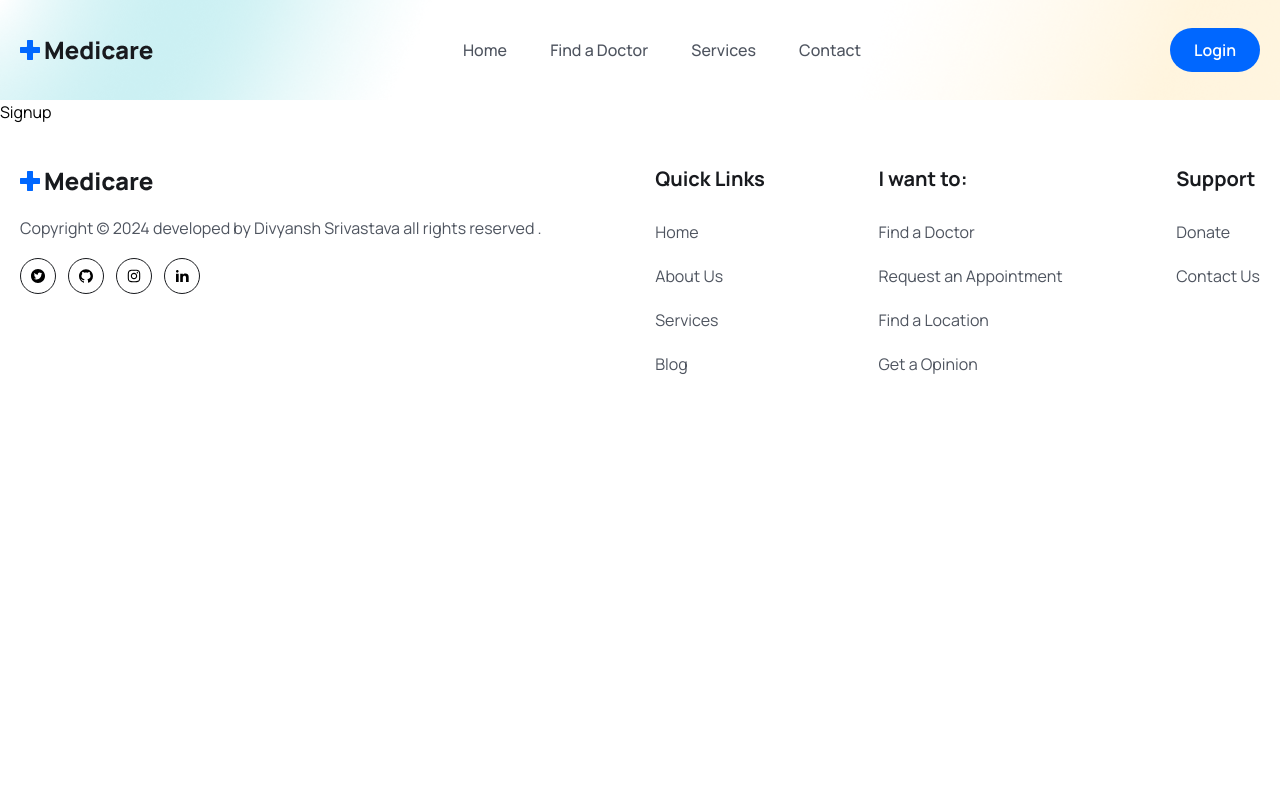
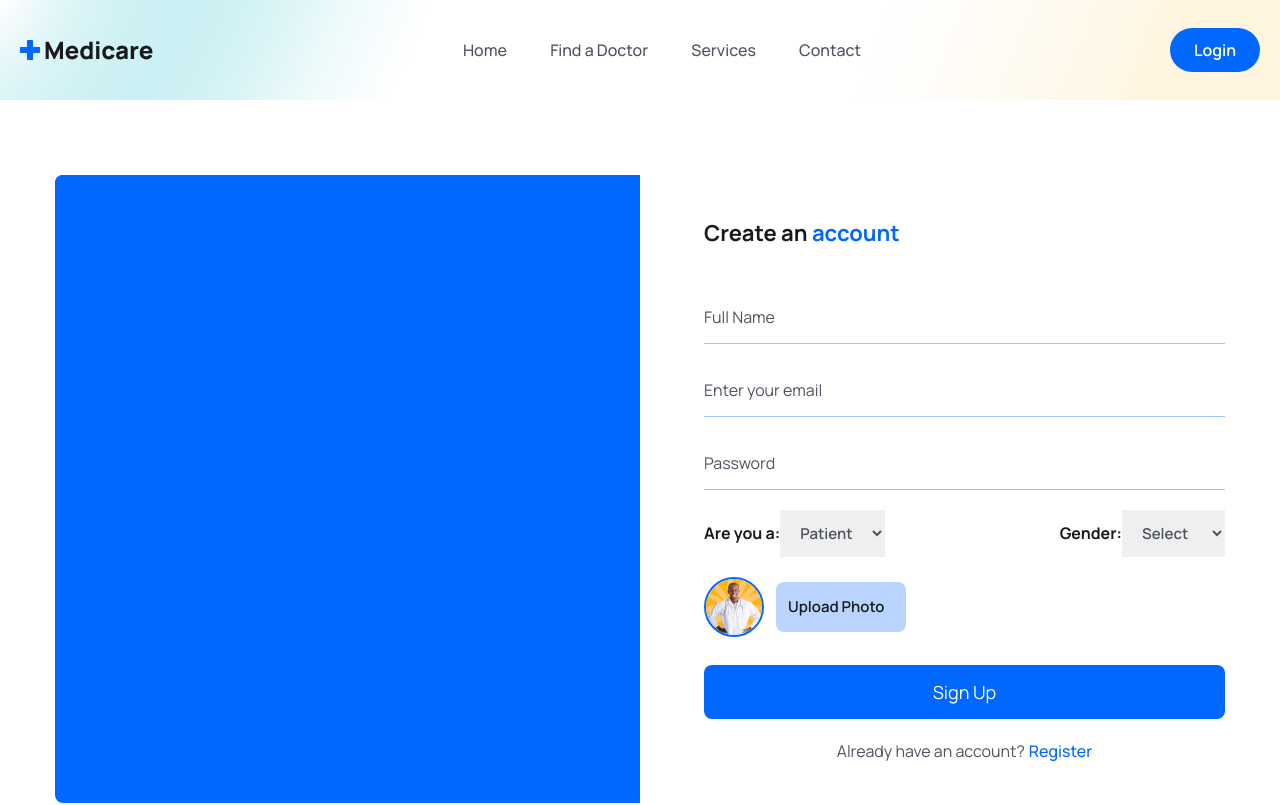
Before and after one commit to divyansh369/Medicare-Booking, a React (Vite) app in the folder frontend/: page /register in a window 1280 px wide. Shown: the top 805 px of the page. Built offline with nearby package versions, Linux system fonts and the light colour scheme.

Commit message:
signup UI

```diff
--- a/frontend/src/pages/Signup.jsx
+++ b/frontend/src/pages/Signup.jsx
@@ -1,9 +1,163 @@
-import React from 'react'
+import React, { useState } from "react";
+import signupImg from "../assets/images/signup.gif";
+import avatar from "../assets/images/doctor-img01.png";
+import { Link } from "react-router-dom";
 
 const Signup = () => {
+
+  const [selectedFile,setSelectedFile] = useState(null);
+  const [previewURL,setPreviewURL] = useState("");
+
+  const [FormData, setFormData] = useState({
+    name:"",
+    email: "",
+    password: "",
+    photo:selectedFile,
+    gender:'',
+    role:"patient"
+  });
+
+  const handleInputChange = (e) => {
+    setFormData({ ...FormData, [e.target.value]: e.target.value });
+  };
+
+  const handleFileInputChange = async(event) => {
+    const file = event.target.files(0)
+    //later we will use cloudinary
+  }
+
+  const submitHandler = async event => {
+    event.preventDefault();
+  }
+
   return (
-    <div>Signup</div>
-  )
-}
+    <section className="px-5 xl:px-0">
+      <div className="max-w-[1170px] mx-auto">
+        <div className="grid grid-cols-1 lg:grid-cols-2">
+          {/* =============== img box ============== */}
+          <div className="hidden lg:block bg-primaryColor rounded-l-lg">
+            <figure className="rounded-l-lg">
+              <img src={signupImg} alt="" className="w-full rounded-l-lg" />
+            </figure>
+          </div>
 
-export default Signup
+          {/* ============== sign up form */}
+          <div className="rounded-l-lg lg:pl-16 py-10">
+            <h3 className="text-headingColor text-[22px] leading-9 font-bold mb-10">
+              Create an <span className="text-primaryColor">account</span>
+            </h3>
+
+            <form onSubmit={submitHandler}>
+              <div className="mb-5">
+                <input
+                  type="text"
+                  placeholder="Full Name"
+                  name="name"
+                  value={FormData.name}
+                  onChange={handleInputChange}
+                  className="w-full py-3  border-b border-solid border-[#0066ff61] focus:outline-none focus:border-b-primaryColor text-[16px] leading-7 text-headingColor placeholder:text-textColor  cursor-pointer"
+                  required
+                />
+              </div>
+              <div className="mb-5">
+                <input
+                  type="email"
+                  placeholder="Enter your email"
+                  name="email"
+                  value={FormData.email}
+                  onChange={handleInputChange}
+                  className="w-full py-3  border-b border-solid border-[#0066ff61] focus:outline-none focus:border-b-primaryColor text-[16px] leading-7 text-headingColor placeholder:text-textColor  cursor-pointer"
+                  required
+                />
+              </div>
+              <div className="mb-5">
+                <input
+                  type="password"
+                  placeholder="Password"
+                  name="password"
+                  value={FormData.password}
+                  onChange={handleInputChange}
+                  className="w-full py-3  border-b border-solid border-[#0066ff61] focus:outline-none focus:border-b-primaryColor text-[16px] leading-7 text-headingColor placeholder:text-textColor  cursor-pointer"
+                  required
+                />
+              </div>
+
+              <div className="mb-5 flex items-center justify-between">
+                <label className="text-headingColor font-bold text-[16px] leading-7">
+                  Are you a:
+                  <select
+                    name="role"
+                    value={FormData.role}
+                    onChange={handleInputChange}
+                    className="text-textColor font-semibold text-[15px] leading-7 px-4 py-3 focus:outline-none"
+                  >
+                    <option value="patient">Patient</option>
+                    <option value="doctor">Doctor</option>
+                  </select>
+                </label>
+                <label className="text-headingColor font-bold text-[16px] leading-7">
+                  Gender:
+                  <select
+                    name="gender"
+                    value={FormData.gender}
+                    onChange={handleInputChange}
+                    className="text-textColor font-semibold text-[15px] leading-7 px-4 py-3 focus:outline-none"
+                  >
+                    <option value="">Select</option>
+                    <option value="male">Male</option>
+                    <option value="female">Female</option>
+                    <option value="other">Others</option>
+                  </select>
+                </label>
+              </div>
+
+              <div className="mb-5 flex items-center gap-3">
+                <figure className="w-[60px] h-[60px] rounded-full border-2 border-solid border-primaryColor flex items-center justify-center">
+                  <img src={avatar} alt="" className="w-full rounded-full" />
+                </figure>
+
+                <div className="relative w-[130px] h-[50px]">
+                  <input
+                    type="file"
+                    name="photo"
+                    id="customFile"
+                    onChange={handleFileInputChange}
+                    accept=".jpg, .png"
+                    className="absolute top-0 left-0 w-full h-full opacity-0 cursor-pointer"
+                  />
+                  <label
+                    htmlFor="customFile"
+                    className="absolute top-0 left-0 w-full h-full flex items-center px-[0.75rem] py-[0.75rem] text-[15px] leading-6 overflow-hidden bg-[#0066ff46] text-headingColor font-semibold rounded-lg truncate cursor-pointer "
+                  >
+                    Upload Photo
+                  </label>
+                </div>
+              </div>
+
+              <div className="mt-7">
+                <button
+                  type="submit"
+                  className="w-full bg-primaryColor text-white text-[18px] leading-[30px] rounded-lg  py-3"
+                >
+                  Sign Up
+                </button>
+              </div>
+
+              <p className="mt-5 text-textColor text-center">
+                Already have an account?
+                <Link
+                  to="/login"
+                  className="text-primaryColor font-medium ml-1"
+                >
+                  Register
+                </Link>
+              </p>
+            </form>
+          </div>
+        </div>
+      </div>
+    </section>
+  );
+};
+
+export default Signup;
```
Also changed, not shown: frontend/src/pages/Login.jsx (+16 -6 lines).
